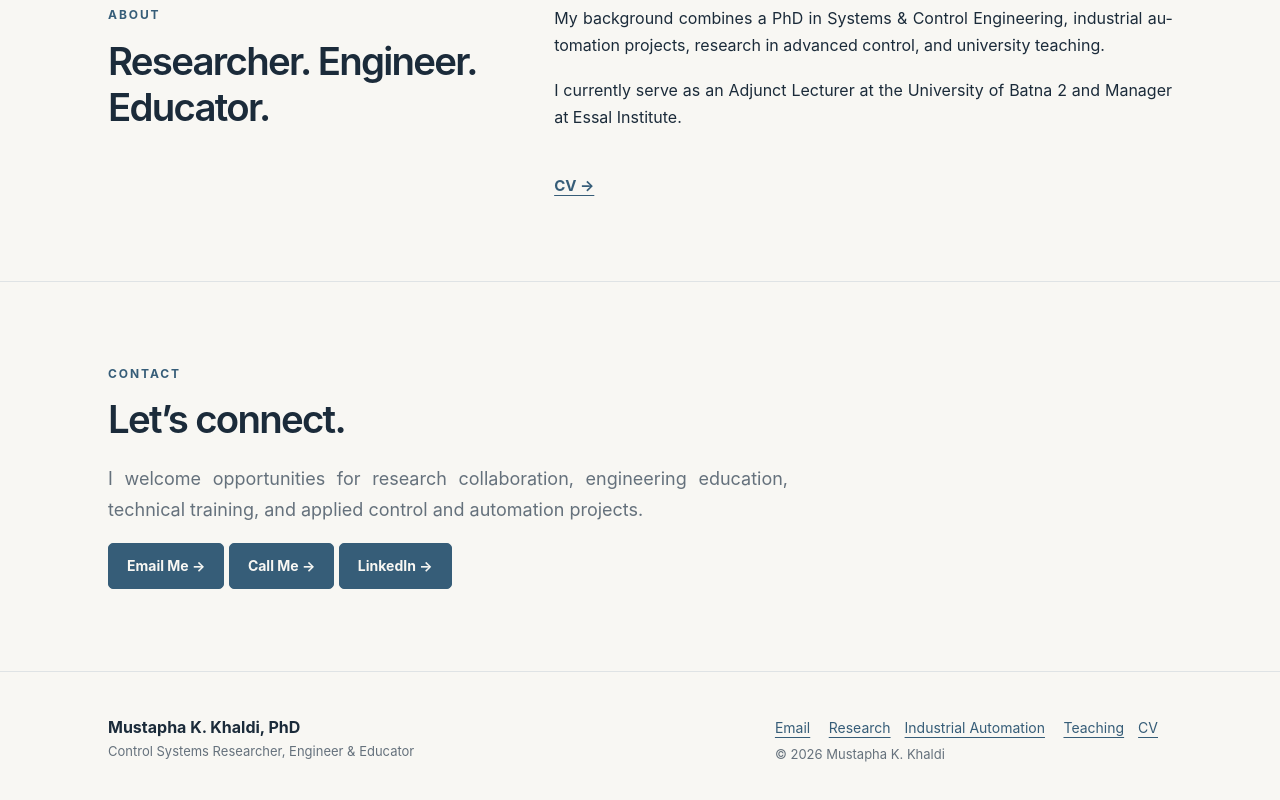
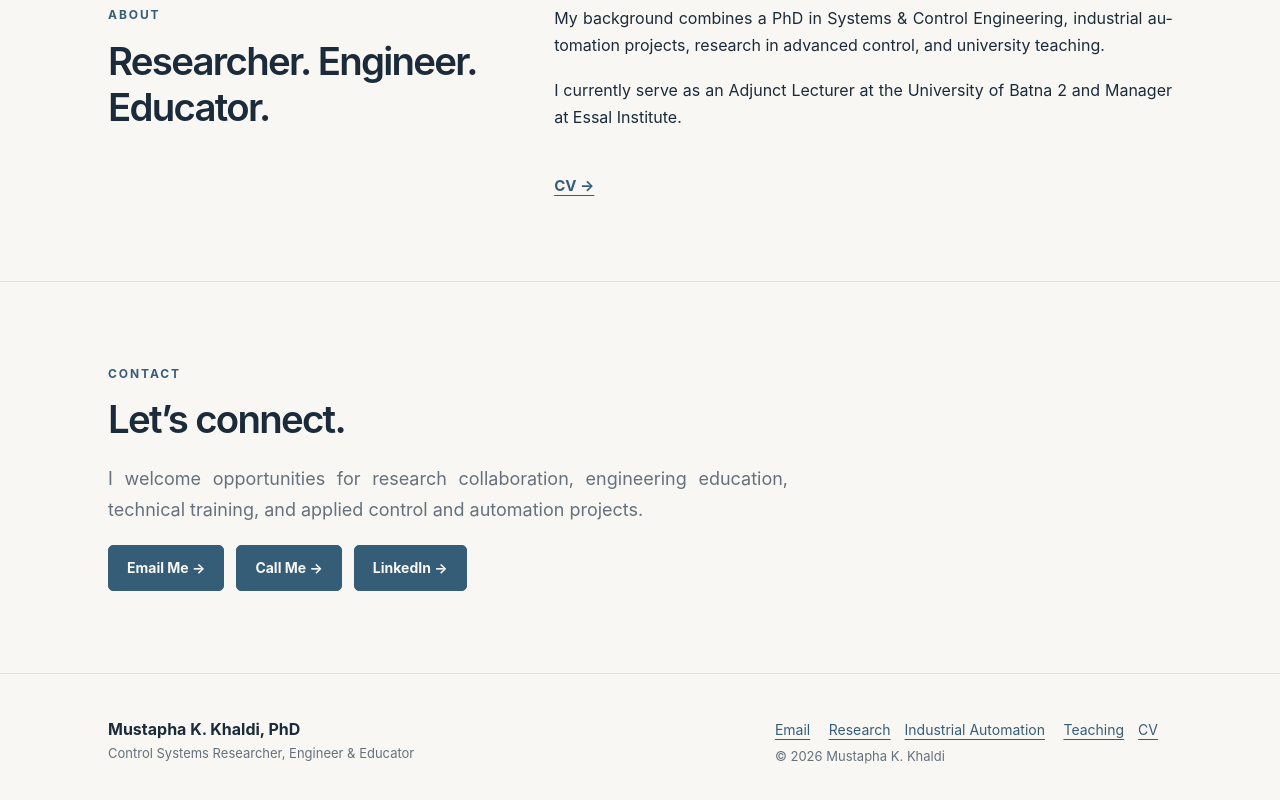
Before and after one commit to Mustaph-K-KHALDI/Mustaph-K-KHALDI.github.io, a plain HTML site: page index.html in a window 1280 px wide. Shown: the part 4514-5314 px from the top of the page. Drawn offline with Linux system fonts and the light colour scheme.

Commit message:
Add files via upload

```diff
--- a/assets/css/style.css
+++ b/assets/css/style.css
@@ -1821,3 +1821,24 @@ p {
     transition: none;
   }
 }
+
+
+.contact-buttons {
+    display: flex;
+    flex-wrap: wrap;
+    gap: 12px;
+    margin-top: 20px;
+}
+
+.contact-buttons .btn {
+    display: inline-flex;
+    align-items: center;
+    justify-content: center;
+    text-decoration: none;
+}
+
+@media (max-width: 600px) {
+    .contact-buttons {
+        gap: 10px;
+    }
+}
```
